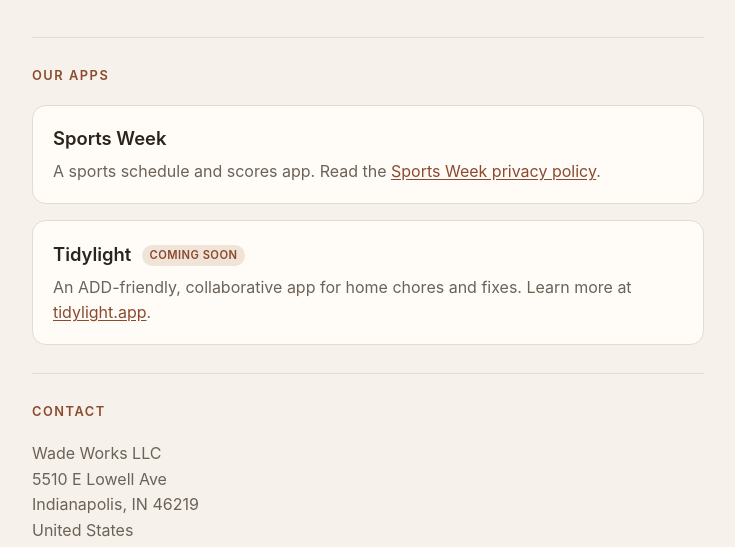
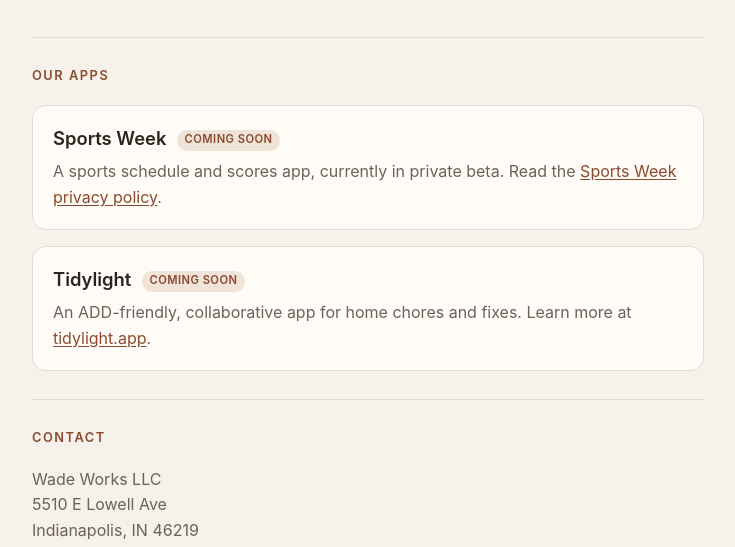
Before and after one commit to Brenw2/wade-works-site, a plain HTML site: page index.html in a window 1280 px wide. Shown: the part 246-793 px from the top of the page, without its empty margins (272-1007 px from the left). Drawn offline with Linux system fonts and the light colour scheme.

Commit message:
Mark Sports Week as coming soon (private beta)

```diff
--- a/index.html
+++ b/index.html
@@ -173,8 +173,8 @@
         <h2 id="apps-heading">Our apps</h2>
         <div class="apps">
           <article>
-            <h3>Sports Week</h3>
-            <p>A sports schedule and scores app. Read the <a href="https://brenw2.github.io/sports-week-privacy/">Sports Week privacy policy</a>.</p>
+            <h3>Sports Week <span class="soon">Coming soon</span></h3>
+            <p>A sports schedule and scores app, currently in private beta. Read the <a href="https://brenw2.github.io/sports-week-privacy/">Sports Week privacy policy</a>.</p>
           </article>
           <article>
             <h3>Tidylight <span class="soon">Coming soon</span></h3>
```
